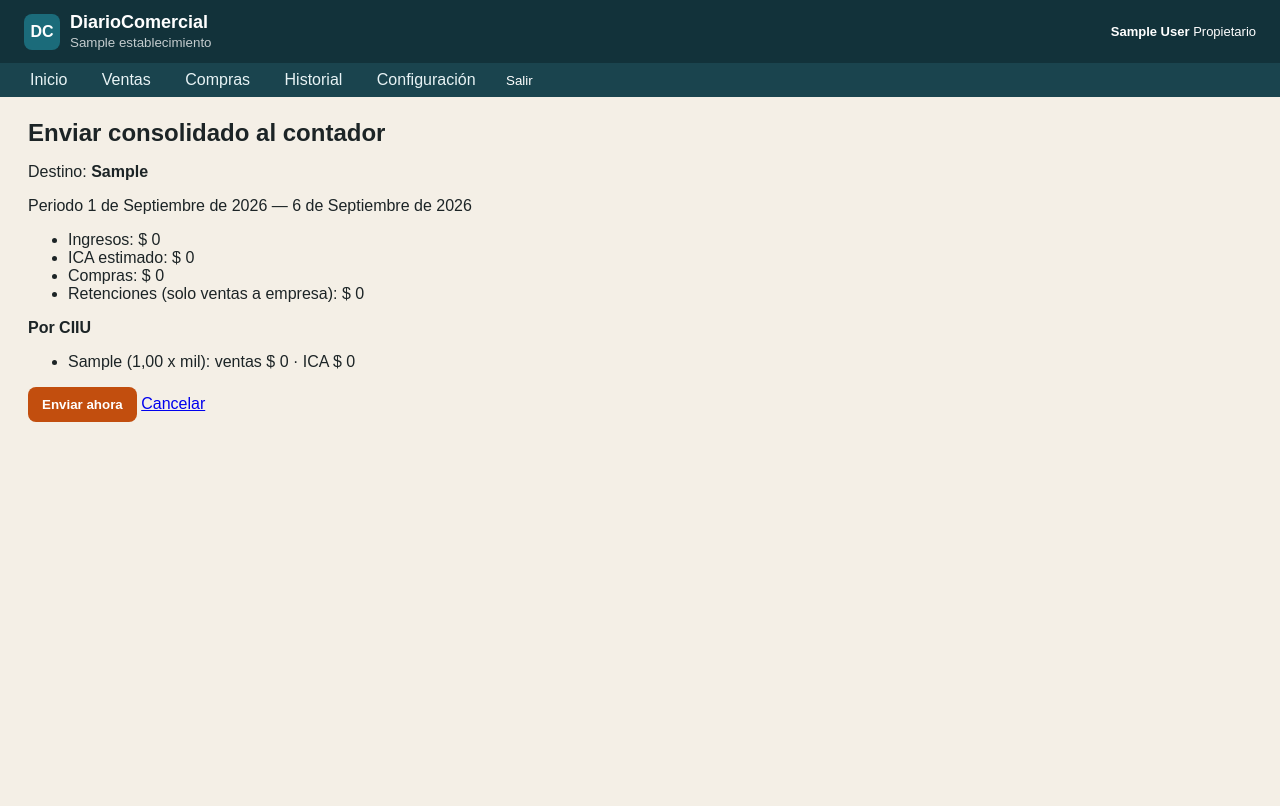
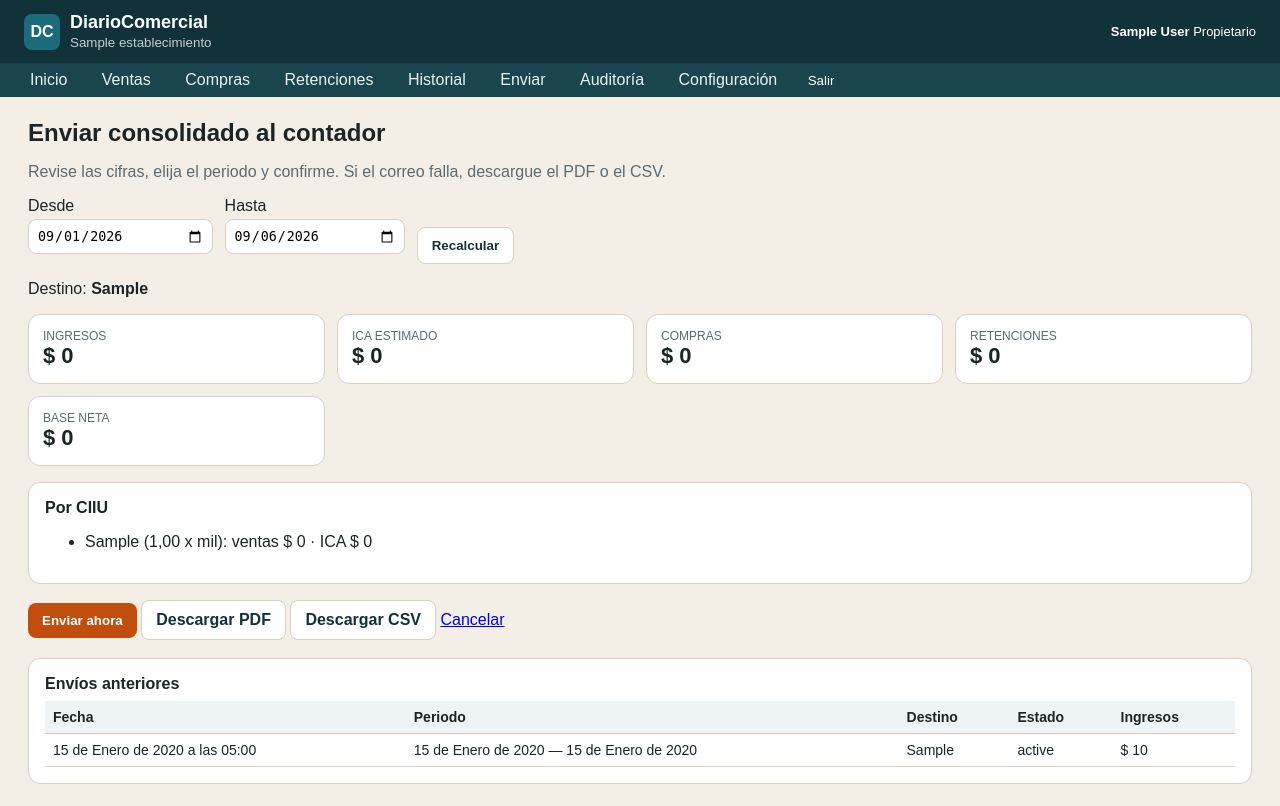
Before and after one commit to AlbertoMillanC/diariocomercial, a Django app: page /enviar/ in a window 1280 px wide. Before the commit the page ends 422 px from the top, so only its background shows below. Run offline with Django 5.2, Linux system fonts and the light colour scheme; a user stored in the database is signed in; tables that the repository leaves empty hold one stand-in row (values such as "Sample post").

Commit message:
pantallas: base neta, usuarios, auditoria y descarga del consolidado

```diff
--- /dev/null
+++ b/registro/templatetags/dinero.py
@@ -0,0 +1,13 @@
+from decimal import Decimal, ROUND_HALF_UP
+
+from django import template
+
+register = template.Library()
+
+
+@register.filter
+def pesos(value):
+    if value is None or value == "":
+        value = 0
+    n = Decimal(str(value)).quantize(Decimal("1"), rounding=ROUND_HALF_UP)
+    return f"$ {int(n):,}".replace(",", ".")
--- a/templates/base.html
+++ b/templates/base.html
@@ -23,12 +23,15 @@
     </div>
   </header>
   <nav class="nav">
-    <a href="{% url 'inicio' %}">Inicio</a>
-    <a href="{% url 'venta_nueva' %}">Ventas</a>
-    <a href="{% url 'compra_nueva' %}">Compras</a>
-    <a href="{% url 'historial' %}">Historial</a>
+    <a href="{% url 'inicio' %}" class="{% if request.resolver_match.url_name == 'inicio' %}activo{% endif %}">Inicio</a>
+    <a href="{% url 'venta_nueva' %}" class="{% if request.resolver_match.url_name == 'venta_nueva' %}activo{% endif %}">Ventas</a>
+    <a href="{% url 'compra_nueva' %}" class="{% if request.resolver_match.url_name == 'compra_nueva' %}activo{% endif %}">Compras</a>
+    <a href="{% url 'retencion_nueva' %}" class="{% if request.resolver_match.url_name == 'retencion_nueva' %}activo{% endif %}">Retenciones</a>
+    <a href="{% url 'historial' %}" class="{% if request.resolver_match.url_name == 'historial' %}activo{% endif %}">Historial</a>
     {% if user.perfil.es_propietario %}
-    <a href="{% url 'configuracion' %}">Configuración</a>
+    <a href="{% url 'enviar_reporte' %}" class="{% if request.resolver_match.url_name == 'enviar_reporte' %}activo{% endif %}">Enviar</a>
+    <a href="{% url 'auditoria' %}" class="{% if request.resolver_match.url_name == 'auditoria' %}activo{% endif %}">Auditoría</a>
+    <a href="{% url 'configuracion' %}" class="{% if request.resolver_match.url_name == 'configuracion' %}activo{% endif %}">Configuración</a>
     {% endif %}
     <form class="logout" method="post" action="{% url 'logout' %}">
       {% csrf_token %}
@@ -39,7 +42,7 @@
   <main class="{% if user.is_authenticated %}wrap{% else %}login-body{% endif %}">
     {% if messages %}
       {% for m in messages %}
-        <p class="msg">{{ m }}</p>
+        <p class="msg {% if m.tags %}{{ m.tags }}{% endif %}">{{ m }}</p>
       {% endfor %}
     {% endif %}
     {% block content %}{% endblock %}
--- a/templates/compra_form.html
+++ b/templates/compra_form.html
@@ -7,7 +7,7 @@
     {% csrf_token %}
     {{ form.as_p }}
     <button class="btn btn-primary" type="submit">Guardar compra</button>
-    <a class="btn" href="{% url 'inicio' %}">Cancelar</a>
+    <a class="btn btn-ghost" href="{% url 'inicio' %}">Cancelar</a>
   </form>
 </div>
 {% endblock %}
--- a/templates/editar_form.html
+++ b/templates/editar_form.html
@@ -2,10 +2,14 @@
 {% block title %}Editar{% endblock %}
 {% block content %}
 <h2>Editar {{ tipo }}</h2>
+<p class="lead">El valor original queda en auditoría. Hay que indicar por qué se cambia.</p>
 <div class="panel">
   <form method="post">
     {% csrf_token %}
     {{ form.as_p }}
+    <label for="motivo_cambio">Motivo del cambio</label>
+    <input id="motivo_cambio" name="motivo_cambio" required maxlength="160" placeholder="Ej. corrección de valor">
+    <p></p>
     <button class="btn btn-primary" type="submit">Guardar cambios</button>
     <a href="{% url 'historial' %}">Volver</a>
   </form>
--- a/templates/enviar.html
+++ b/templates/enviar.html
@@ -1,26 +1,62 @@
 {% extends "base.html" %}
+{% load dinero %}
 {% block title %}Enviar consolidado{% endblock %}
 {% block content %}
 <h2>Enviar consolidado al contador</h2>
+<p class="lead">Revise las cifras, elija el periodo y confirme. Si el correo falla, descargue el PDF o el CSV.</p>
+<form class="filters" method="get">
+  <div><label>Desde</label><input type="date" name="desde" value="{{ desde|date:'Y-m-d' }}"></div>
+  <div><label>Hasta</label><input type="date" name="hasta" value="{{ hasta|date:'Y-m-d' }}"></div>
+  <button class="btn btn-ghost" type="submit">Recalcular</button>
+</form>
 <p>Destino: <b>{{ establecimiento.correo_reportes|default:"(sin configurar)" }}</b></p>
-<p>Periodo {{ desde }} — {{ hasta }}</p>
-<ul>
-  <li>Ingresos: $ {{ ingresos }}</li>
-  <li>ICA estimado: $ {{ ica }}</li>
-  <li>Compras: $ {{ egresos }}</li>
-  <li>Retenciones (solo ventas a empresa): $ {{ retenciones }}</li>
-</ul>
+<div class="cards cards-5">
+  <div class="card"><span>Ingresos</span><strong>{{ ingresos|pesos }}</strong></div>
+  <div class="card"><span>ICA estimado</span><strong>{{ ica|pesos }}</strong></div>
+  <div class="card"><span>Compras</span><strong>{{ egresos|pesos }}</strong></div>
+  <div class="card"><span>Retenciones</span><strong>{{ retenciones|pesos }}</strong></div>
+  <div class="card"><span>Base neta</span><strong>{{ neto|pesos }}</strong></div>
+</div>
 {% if por_ciiu %}
-<p><b>Por CIIU</b></p>
+<div class="panel" style="margin-bottom:16px;">
+  <h2 style="font-size:16px;">Por CIIU</h2>
   <ul>
     {% for f in por_ciiu %}
-  <li>{{ f.actividad.codigo }} ({{ f.actividad.tarifa_x_mil }} x mil): ventas $ {{ f.bruto }} · ICA $ {{ f.ica }}</li>
+    <li>{{ f.actividad.codigo }} ({{ f.actividad.tarifa_x_mil }} x mil): ventas {{ f.bruto|pesos }} · ICA {{ f.ica|pesos }}</li>
     {% endfor %}
   </ul>
+</div>
 {% endif %}
-<form method="post">
+<div class="actions">
+  <form method="post" style="display:inline;">
     {% csrf_token %}
+    <input type="hidden" name="desde" value="{{ desde|date:'Y-m-d' }}">
+    <input type="hidden" name="hasta" value="{{ hasta|date:'Y-m-d' }}">
     <button class="btn btn-accent" type="submit">Enviar ahora</button>
+  </form>
+  <a class="btn btn-ghost" href="?desde={{ desde|date:'Y-m-d' }}&hasta={{ hasta|date:'Y-m-d' }}&formato=pdf">Descargar PDF</a>
+  <a class="btn btn-ghost" href="?desde={{ desde|date:'Y-m-d' }}&hasta={{ hasta|date:'Y-m-d' }}&formato=csv">Descargar CSV</a>
   <a href="{% url 'inicio' %}">Cancelar</a>
-</form>
+</div>
+<div class="panel">
+  <h2 style="font-size:16px;">Envíos anteriores</h2>
+  <div class="tabla-wrap">
+  <table>
+    <thead><tr><th>Fecha</th><th>Periodo</th><th>Destino</th><th>Estado</th><th>Ingresos</th></tr></thead>
+    <tbody>
+      {% for e in envios %}
+      <tr>
+        <td>{{ e.fecha_envio }}</td>
+        <td>{{ e.periodo_inicio }} — {{ e.periodo_fin }}</td>
+        <td>{{ e.correo_destino }}</td>
+        <td>{{ e.estado_envio }}</td>
+        <td>{{ e.total_ingresos|pesos }}</td>
+      </tr>
+      {% empty %}
+      <tr><td colspan="5">Todavía no hay envíos.</td></tr>
+      {% endfor %}
+    </tbody>
+  </table>
+  </div>
+</div>
 {% endblock %}
--- a/templates/retencion_form.html
+++ b/templates/retencion_form.html
@@ -2,6 +2,7 @@
 {% block title %}Nueva retención{% endblock %}
 {% block content %}
 <h2>Registrar retención</h2>
+<p class="lead">Úselo si una empresa le retuvo por fuera de una venta ya cargada. Lo habitual es registrarla al guardar la venta a empresa.</p>
 <div class="panel">
   <form method="post">
     {% csrf_token %}
--- a/templates/venta_form.html
+++ b/templates/venta_form.html
@@ -13,6 +13,7 @@
     <p>{{ form.nuevo_motivo.label_tag }} {{ form.nuevo_motivo }}</p>
     <p>{{ form.valor.label_tag }} {{ form.valor }}</p>
     <p>{{ form.tipo_cliente.label_tag }} {{ form.tipo_cliente }}</p>
+    <p>{{ form.observacion.label_tag }} {{ form.observacion }}</p>
     <div id="bloque-empresa" style="display:none; background:#f8eadc; padding:12px; border-radius:8px;">
       <p><b>Venta a empresa</b> — aquí sí puede registrar retención.</p>
       <p>{{ form.tercero.label_tag }} {{ form.tercero }}</p>
```
Also changed, not shown: templates/anular_confirm.html (+6 -2 lines), templates/auditoria.html (added, +40 -0 lines), templates/configuracion.html (+43 -1 lines), templates/historial.html (+20 -9 lines), templates/inicio.html (+24 -12 lines), registro/templatetags/__init__.py (added). Lines whose indentation alone changed are shown as unchanged.
